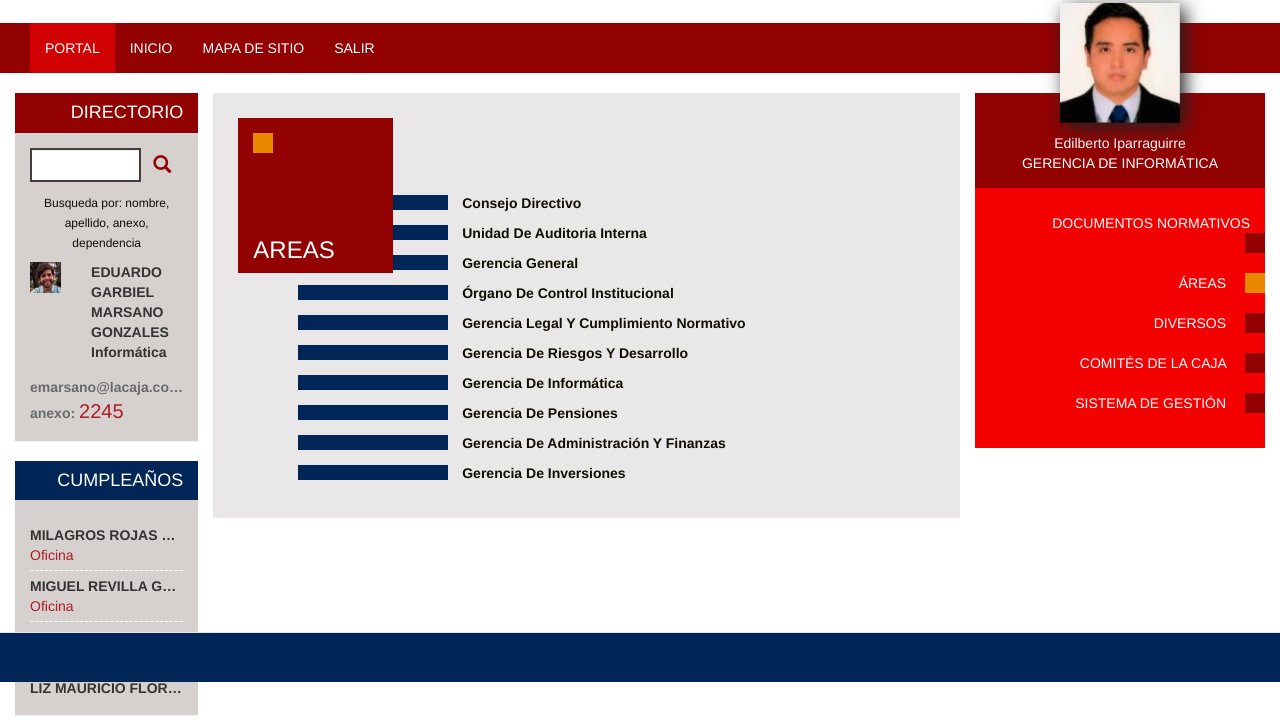
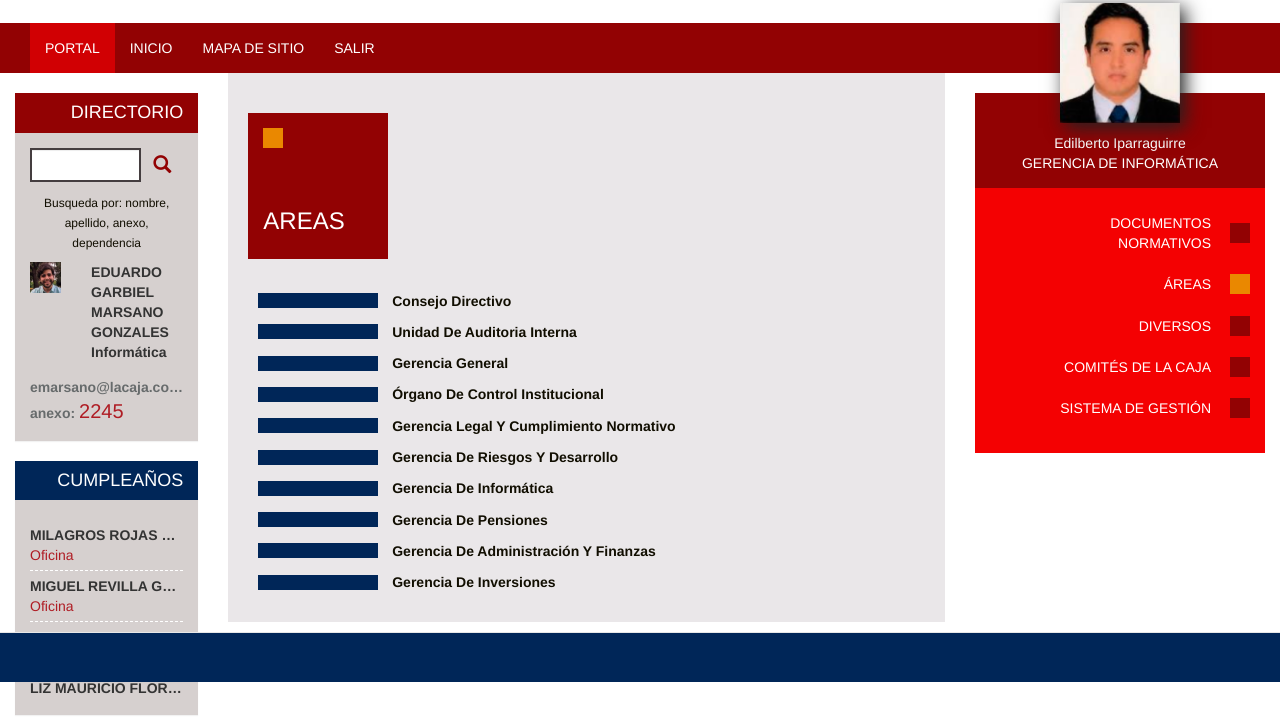
Before and after one commit to killer100/maqueteado-intranet-akito, a website: page src/index.html at #!/areas in a window 1280 px wide. Shown: the part 118-839 px from the top of the page. Drawn offline with Linux system fonts and the light colour scheme.

Commit message:
21-12-2017

```diff
--- a/sass/site.scss
+++ b/sass/site.scss
@@ -1,5 +1,19 @@
 @import "variables";
 
+@media (min-width: 992px) {
+    html{
+        margin-bottom: 50px!important;
+    }
+
+    div.content-body{
+    }
+}
+@media (max-width: 991px) {
+
+    div.content-body{
+        margin-bottom: 20px;
+    }
+}
 /*intranet classes*/
 .intranet-panel{
     border-radius: 0px;
@@ -133,15 +147,22 @@ div.user-menu{
             }
 
             li a{
+                display: block;
                 text-transform: uppercase;
                 color: $white-text;
                 text-decoration: none;
+                span.menu-item-text{
+                    display: inline-block;
+                    max-width: 80%;
+                    text-align: right;
+                    vertical-align: middle;
+                }
                 span.square{
-                    margin-right:-15px;
-                    margin-bottom:-5px;
                     margin-left:15px;
                     display: inline-block;
+                    max-width: 20%;
                     background: $red-dark;
+                    vertical-align: middle;
                     width:20px;
                     height:20px;
                 }
@@ -165,27 +186,52 @@ div.user-menu{
 
 div.options-list{
     div.option-title{
+
         background: $red-dark;
-        width:155px;
-        height: 155px;
-        position: absolute;
-        top:25px;
-        padding:15px;
+
+        .option-title-text{
+            color: $white-text;
+            word-wrap: break-word;
+        }
+
+        @media (max-width: 991px) {
+            width:100%;
+            .option-title-text{
+                max-width:80%;
+                display: inline-block;
+            }
+            span.option-title-square{
+                display: inline-block;
+                max-width:20%;
+                vertical-align: top;
+                margin: 22px 10px 0px 10px;
+            }
+        }
+        @media (min-width: 992px) {
+            min-width:140px;
+            max-width: 100%;
+            min-height: 140px;
+            padding:15px;
+            display: inline-block;
+            .option-title-text{
+                margin-top: 60px;
+            }
+            span.option-title-square{
+                display: block;
+                position: relative;
+                top: 0;
+            }
+        }
+
         span.option-title-square{
-            display: block;
             width: 20px;
             height: 20px;
             background: $list-option-active;
         }
-
-        .option-title-text{
-            color: $white-text;
-            position: absolute;
-            bottom:0;
-        }
     }
     ul{
-        margin-top:75px;
+        margin-left:-50px;
+        margin-top:30px;
         list-style: none;
         li{
             margin: 10px 20px 10px 20px;
@@ -201,17 +247,44 @@ div.options-list{
             }
         }
         li a span.rectangle-blue{
+            @media (min-width: 992px) {
+                width: 120px;
+                height: 15px;
+            }
+
+            @media (max-width: 991px) {
+                width: 15px;
+                height: 15px;
+            }
+
+            vertical-align: middle;
             background: $blue-dark;
             display: inline-block;
-            width: 150px;
-            height: 15px;
             margin-right: 10px;
-            margin-bottom: -2px;
         }
     }
 }
 
 div.content-body{
     background: $body-content-background;
-    padding: 25px;
+    padding: 20px;
 }
+
+div.content-body-header-aux{
+    height:20px;
+    background: $body-content-background;
+    width:100%;
+    margin-top:-20px;
+}
+
+.list-option-text{
+    display: inline-block;
+    vertical-align: middle;
+    max-width:60%;
+}
+
+.content-column{
+    @media (max-width: 767px) {
+        padding: 0px!important;
+    }
+}
--- a/src/index.html
+++ b/src/index.html
@@ -4,7 +4,7 @@
 <head>
     <meta charset="utf-8">
     <meta http-equiv="X-UA-Compatible" content="IE=edge">
-    <meta name="viewport" content="width=device-width, initial-scale=1">
+    <meta name="viewport" content="width=device-width, initial-scale=1, maximum-scale=1.0, user-scalable=no">
     <!-- The above 3 meta tags *must* come first in the head; any other head content must come *after* these tags -->
     <title>Intranet</title>
     <!-- Bootstrap -->
@@ -78,25 +78,23 @@
 
 
 
-    <div class="container-fuid" style="margin-bottom: 65px">
+    <div class="container-fuid clearfix">
 
-        <div class="row-fluid" style="padding-bottom:15px;">
+        <div class="row-fluid clearfix">
 
-            <div class="col-lg-7 col-md-6 col-sm-12 col-lg-push-2 col-md-push-3 content-body">
-                <div ng-app="app">
+            <div class="col-lg-7 col-md-6 col-sm-12 col-lg-push-2 col-md-push-3 content-column">
+                <div class="content-body-header-aux hidden-sm hidden-xs"></div>
+                <div ng-app="app" class="content-body" style="height: 100%;">
                     <ui-view></ui-view>
-
                 </div>
             </div>
 
-            <div class="col-lg-2 col-md-3 col-sm-6 col-lg-pull-7 col-md-pull-6">
-
+            <div class="col-lg-2 col-md-3 col-sm-6 col-lg-pull-7 col-md-pull-6 content-column">
                 <div class="panel panel-default intranet-panel panel-red">
                     <div class="panel-heading text-right p-b-5 p-t-5">
                         <h4 class="title m-t-5 m-b-5">directorio</h4>
                     </div>
                     <div class="panel-body">
-
                         <div class="row">
                             <div class="col-md-12">
                                 <div class="input-group">
@@ -200,7 +198,7 @@
 
             </div>
 
-            <div class="col-lg-3 col-md-3 col-sm-6">
+            <div class="col-lg-3 col-md-3 col-sm-6 content-column">
                 <div class="user-menu">
                     <div>
                         <img src="/assets/img/usuario.png" alt="" class="user-menu-image">
@@ -213,27 +211,32 @@
                     <div class="user-menu-body">
                         <ul class="user-menu-options">
                             <li>
-                                <a href="#">documentos normativos
+                                <a href="#">
+                                    <span class="menu-item-text">documentos normativos</span>
                                     <span class="square"></span>
                                 </a>
                             </li>
                             <li class="active">
-                                <a href="#">áreas
+                                <a href="#">
+                                    <span class="menu-item-text">áreas</span>
                                     <span class="square"></span>
                                 </a>
                             </li>
                             <li>
-                                <a href="#">diversos
+                                <a href="#">
+                                    <span class="menu-item-text">diversos</span>
                                     <span class="square"></span>
                                 </a>
                             </li>
                             <li>
-                                <a href="#">comités de la caja
+                                <a href="#">
+                                    <span class="menu-item-text">comités de la caja</span>
                                     <span class="square"></span>
                                 </a>
                             </li>
                             <li>
-                                <a href="#">sistema de gestión
+                                <a href="#">
+                                    <span class="menu-item-text">sistema de gestión</span>
                                     <span class="square"></span>
                                 </a>
                             </li>
--- a/src/pages/areas.html
+++ b/src/pages/areas.html
@@ -2,16 +2,16 @@
     <div class="option-title"><span class="option-title-square"></span><h3 class="title option-title-text">Areas</h3></div>
     <ul>
 
-            <li><a href="#"><span class="rectangle-blue"></span> Consejo Directivo</a></li>
-            <li><a href="#"><span class="rectangle-blue"></span> Unidad De Auditoria Interna</a></li>
-            <li><a href="#"><span class="rectangle-blue"></span> Gerencia General</a></li>
-            <li><a href="#"><span class="rectangle-blue"></span> Órgano De Control Institucional</a></li>
-            <li><a href="#"><span class="rectangle-blue"></span> Gerencia Legal Y Cumplimiento Normativo</a></li>
-            <li><a href="#"><span class="rectangle-blue"></span> Gerencia De Riesgos Y Desarrollo</a></li>
-            <li><a href="#"><span class="rectangle-blue"></span> Gerencia De Informática</a></li>
-            <li><a href="#"><span class="rectangle-blue"></span> Gerencia De Pensiones</a></li>
-            <li><a href="#"><span class="rectangle-blue"></span> Gerencia De Administración Y Finanzas</a></li>
-            <li><a href="#"><span class="rectangle-blue"></span> Gerencia De Inversiones</a></li>
+            <li><a href="#"><span class="rectangle-blue"></span> <span class="list-option-text">Consejo Directivo</span></a></li>
+            <li><a href="#"><span class="rectangle-blue"></span> <span class="list-option-text">Unidad De Auditoria Interna</span></a></li>
+            <li><a href="#"><span class="rectangle-blue"></span> <span class="list-option-text">Gerencia General</span></a></li>
+            <li><a href="#"><span class="rectangle-blue"></span> <span class="list-option-text">Órgano De Control Institucional</span></a></li>
+            <li><a href="#"><span class="rectangle-blue"></span> <span class="list-option-text">Gerencia Legal Y Cumplimiento Normativo</span></a></li>
+            <li><a href="#"><span class="rectangle-blue"></span> <span class="list-option-text">Gerencia De Riesgos Y Desarrollo</span></a></li>
+            <li><a href="#"><span class="rectangle-blue"></span> <span class="list-option-text">Gerencia De Informática</span></a></li>
+            <li><a href="#"><span class="rectangle-blue"></span> <span class="list-option-text">Gerencia De Pensiones</span></a></li>
+            <li><a href="#"><span class="rectangle-blue"></span> <span class="list-option-text">Gerencia De Administración Y Finanzas</span></a></li>
+            <li><a href="#"><span class="rectangle-blue"></span> <span class="list-option-text">Gerencia De Inversiones</span></a></li>
 
         </ul>
 </div>
```
Also changed, not shown: src/assets/css/site.css.
